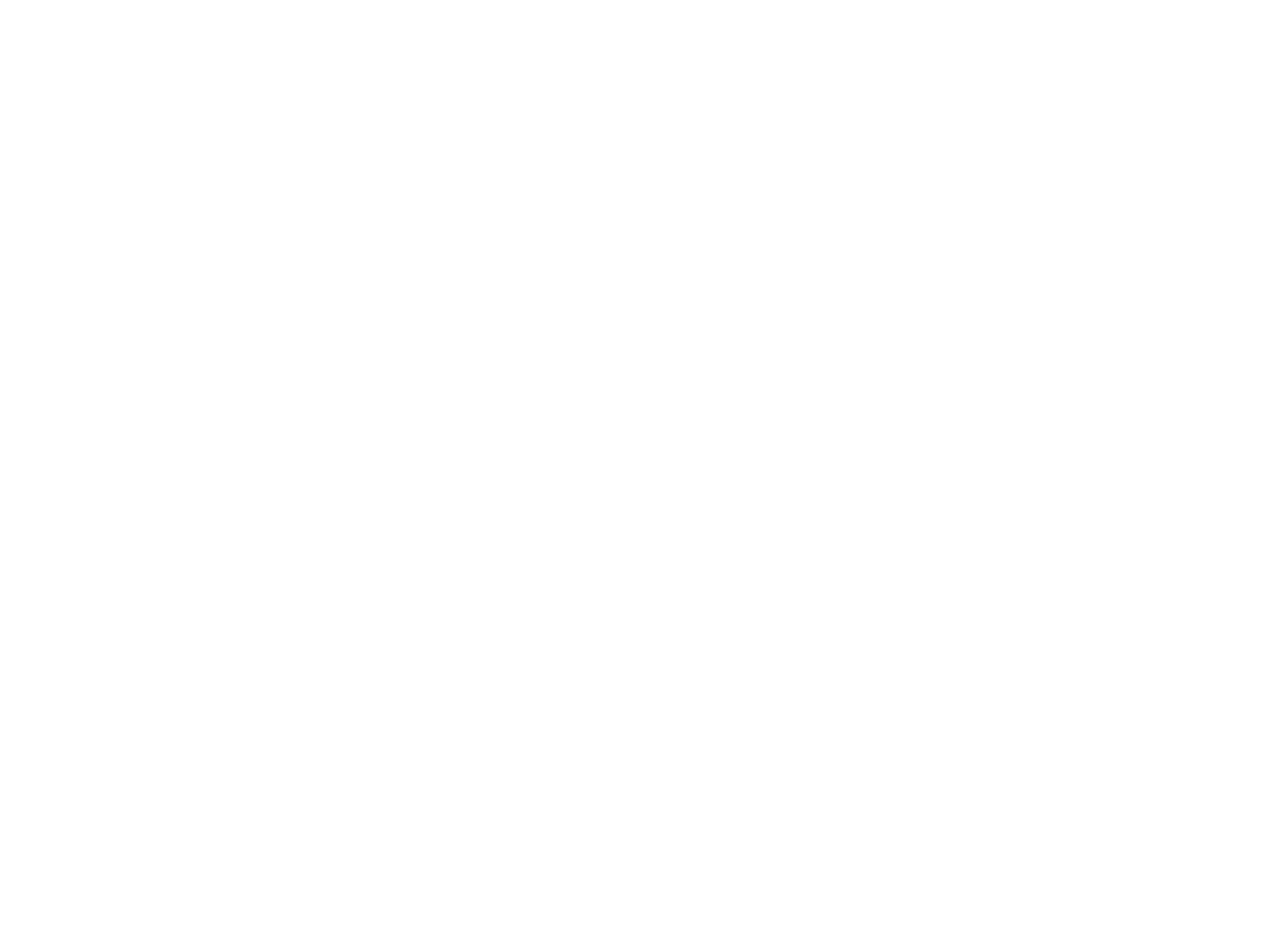
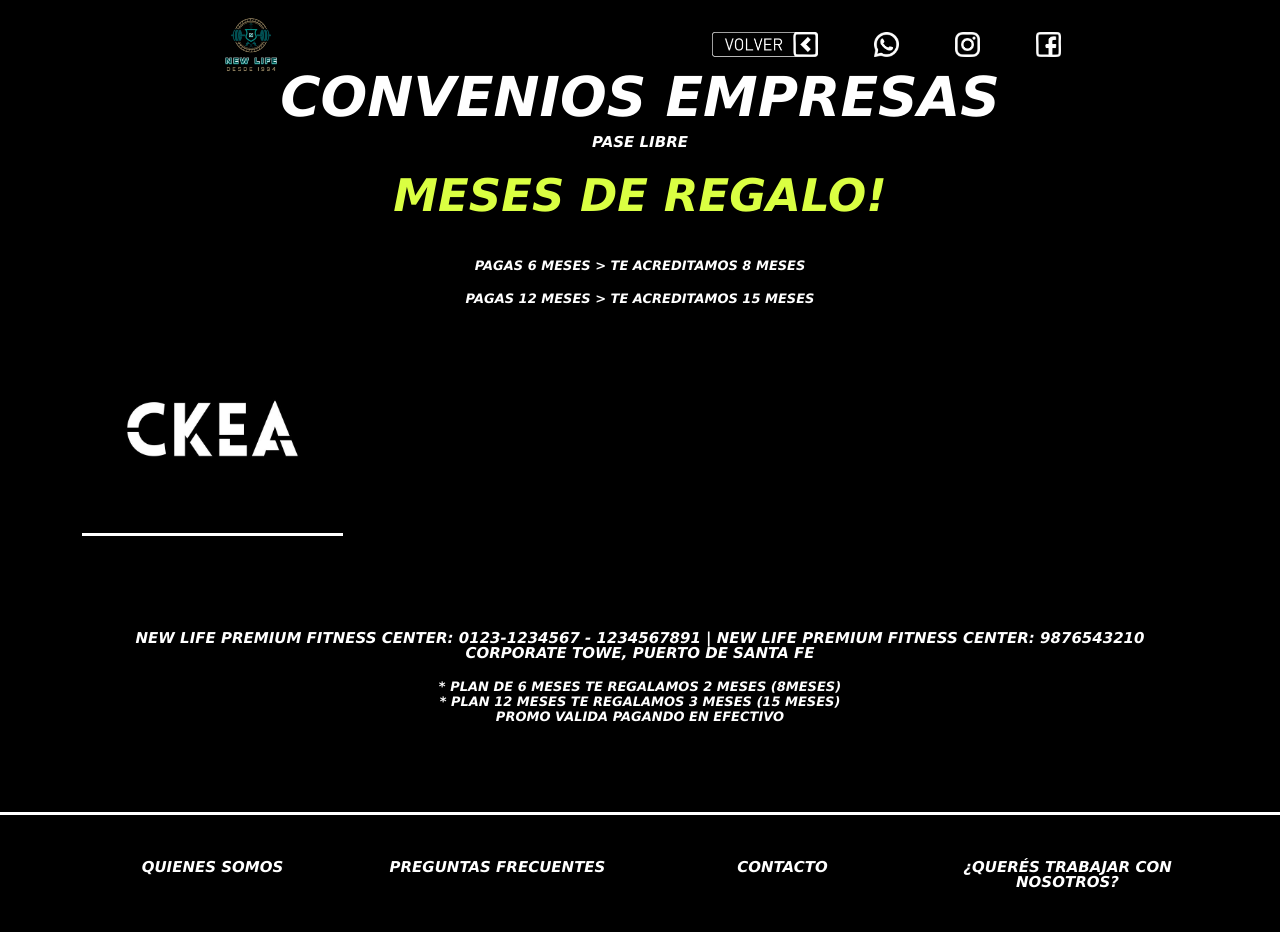
Before and after one commit to DanteTrevisan/PreEntrega2-Trevisan, a plain HTML site: page html/convenios.html in a window 1280 px wide. Before the commit the page ends 800 px from the top, so only its background shows below. Drawn offline with nearby package versions, Linux system fonts and the light colour scheme.

Commit message:
terminada la seccion de convenios

```diff
--- a/css/estilos.css
+++ b/css/estilos.css
@@ -435,3 +435,36 @@ a:active {
     background-color: #666;
     border-color: #666;
 }
+
+/* ############################################################ CONVENIOS ############################################################################# */
+
+
+.titulo-b2 {
+    font-size: 45px;
+    color: #DAFF42;
+    text-align: center;
+    font-family: 'Darker Grotesque', 'Lucida Sans', 'Lucida Sans Regular', 'Lucida Grande', 'Lucida Sans Unicode', Geneva, Verdana, sans-serif;
+    font-style: italic;
+    font-weight: 900;
+    text-transform: uppercase;
+    line-height: 55px;
+}
+
+@media (max-width: 600px) {
+    .titulo-b2 {
+        font-size: 30px;
+        line-height: 40px;
+    }
+}
+
+.titulo-f2 {
+    font-size: 13px;
+    color: #FFF;
+    text-align: center;
+    font-family: 'Darker Grotesque', 'Lucida Sans', 'Lucida Sans Regular', 'Lucida Grande', 'Lucida Sans Unicode', Geneva, Verdana, sans-serif;
+    font-style: italic;
+    font-weight: bold;
+    text-transform: uppercase;
+    line-height: 15px;
+    padding-bottom: 18px;
+}
--- a/html/convenios.html
+++ b/html/convenios.html
@@ -0,0 +1,133 @@
+<!DOCTYPE html>
+<html lang="en">
+
+    <head>
+        <meta charset="UTF-8">
+        <meta name="viewport" content="width=device-width, initial-scale=1.0">
+        <title>New Life Premium Fitness Center</title>
+
+        <link href="https://cdn.jsdelivr.net/npm/bootstrap@5.3.3/dist/css/bootstrap.min.css" rel="stylesheet"
+        integrity="sha384-QWTKZyjpPEjISv5WaRU9OFeRpok6YctnYmDr5pNlyT2bRjXh0JMhjY6hW+ALEwIH" crossorigin="anonymous">
+
+        <link rel="stylesheet" href="../css/estilos.css">
+
+
+    </head>
+
+    <body class="cuerpo">
+        <header class="header">
+            <nav class="navbar navbar-expand-md navbar-dark fixed-top">
+                <div class="container-fluid justify-content-around">
+                    <a class="navbar-brand" href="../index.html"><img src="../imagenes/landscapelogo.jpeg" width="120"
+                            alt=""></a>
+                    <button class="navbar-toggler" type="button" data-bs-toggle="collapse" data-bs-target="#navbarNav"
+                        aria-controls="navbarNav" aria-expanded="false" aria-label="Toggle navigation">
+                        <span class="navbar-toggler-icon"></span>
+                    </button>
+                    <div class="collapse navbar-collapse flex-grow-0" id="navbarNav">
+                        <ul class="navbar-nav ms-auto">
+                            <li class="nav-item">
+                                <a class="nav-link active" aria-current="page" href="../index.html"><img
+                                        src="../imagenes/volver.png" height="25" alt=""></a>
+                            </li>
+                            <li class="nav-item">
+                                <a class="nav-link" href="https://web.whatsapp.com/" target="_blank"><img
+                                        src="../imagenes/whatsapp2.png" height="25" alt=""></a>
+                            </li>
+                            <li class="nav-item">
+                                <a class="nav-link" href="https://www.instagram.com" target="_blank"><img
+                                        src="../imagenes/instagram.png" height="25" alt=""></a>
+                            </li>
+                            <li class="nav-item">
+                                <a class="nav-link" href="https://www.facebook.com" target="_blank"><img
+                                        src="../imagenes/facebook.png" height="25" alt=""></a>
+                            </li>
+                        </ul>
+                    </div>
+                </div>
+            </nav>
+
+        </header>
+
+        <main class="beneficios">
+
+            <section id="" class="socio-section">
+                <br>
+                <br>
+                <div class="titulo-beneficios">convenios empresas</div>
+                <div class="titulo-f">pase libre</div>
+                <div class="titulo-b2">meses de regalo!</div>
+                <br>
+                <div class="titulo-f2">pagas 6 meses &gt; te acreditamos 8 meses</div>
+                <div class="titulo-f2">pagas 12 meses &gt; te acreditamos 15 meses</div>
+
+
+                <div class="container">
+                    <div class="row">
+
+                        <div class="col-lg-3 col-md-3 col-sm-4 col-xs-6">
+                            <div class="beneficios">
+                                <img width="80% " src="../imagenes/convenios.jpg">
+                            </div>
+                        </div>
+
+
+                    </div>
+
+                    <br>
+                    <br>
+                    <div class="titulo-f">
+                        New Life Premium Fitness Center: 0123-1234567 - 1234567891 | New Life Premium Fitness Center:
+                        9876543210<br>
+                        corporate towe, puerto de santa fe<br>
+                    </div>
+                    <div class="titulo-f2">
+                        * plan de 6 meses te regalamos 2 meses (8meses)<br>
+                        * plan 12 meses te regalamos 3 meses (15 meses)<br>
+                        Promo valida pagando en efectivo
+
+                    </div>
+                    <br>
+                    <br>
+
+
+                </div>
+
+
+            </section>
+
+        </main>
+
+        <footer id="contacto" class="footer-seccion">
+            <div class="container">
+                <div class="row">
+                    <div class="col-lg-3 col-md-3 col-sm-3 col-12">
+                        <div class="titulo-f"><a href="../html/quienes-somos.html">quienes somos</a></div>
+                    </div>
+
+                    <div class="col-lg-3 col-md-3 col-sm-3 col-12">
+                        <div class="titulo-f"><a href="../html/preguntas-frecuentes.html">preguntas frecuentes</a></div>
+                    </div>
+
+                    <div class="col-lg-3 col-md-3 col-sm-3 col-12">
+                        <div class="titulo-f"><a href="../html/contacto.html">contacto</a></div>
+                    </div>
+
+                    <div class="col-lg-3 col-md-3 col-sm-3 col-12">
+                        <div class="titulo-f"><a href="mailto:newlife@mail.com" target="_blank">¿querés trabajar
+                                con nosotros?</a></div><br>
+                    </div>
+                </div>
+            </div>
+        </footer>
+
+
+
+
+        <script src="https://cdn.jsdelivr.net/npm/bootstrap@5.3.3/dist/js/bootstrap.bundle.min.js"
+        integrity="sha384-YvpcrYf0tY3lHB60NNkmXc5s9fDVZLESaAA55NDzOxhy9GkcIdslK1eN7N6jIeHz"
+        crossorigin="anonymous"></script>
+
+    </body>
+
+</html>
```
